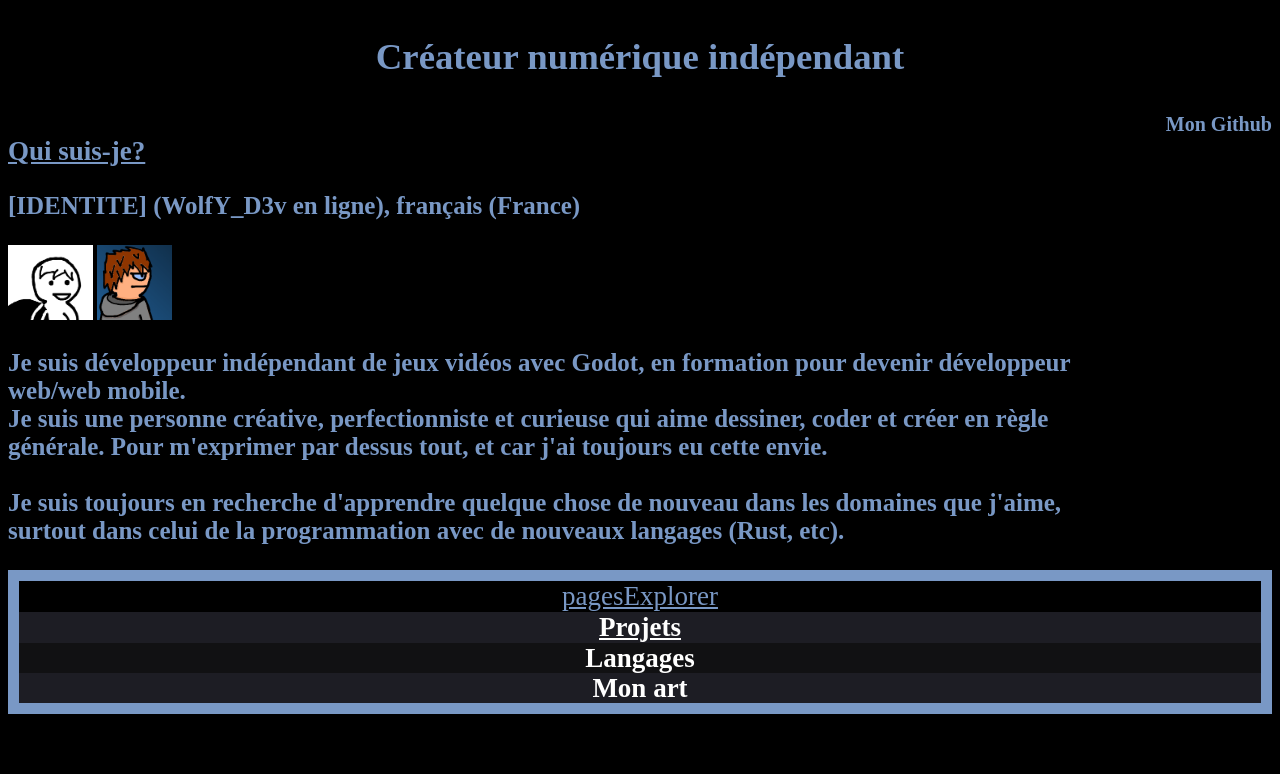
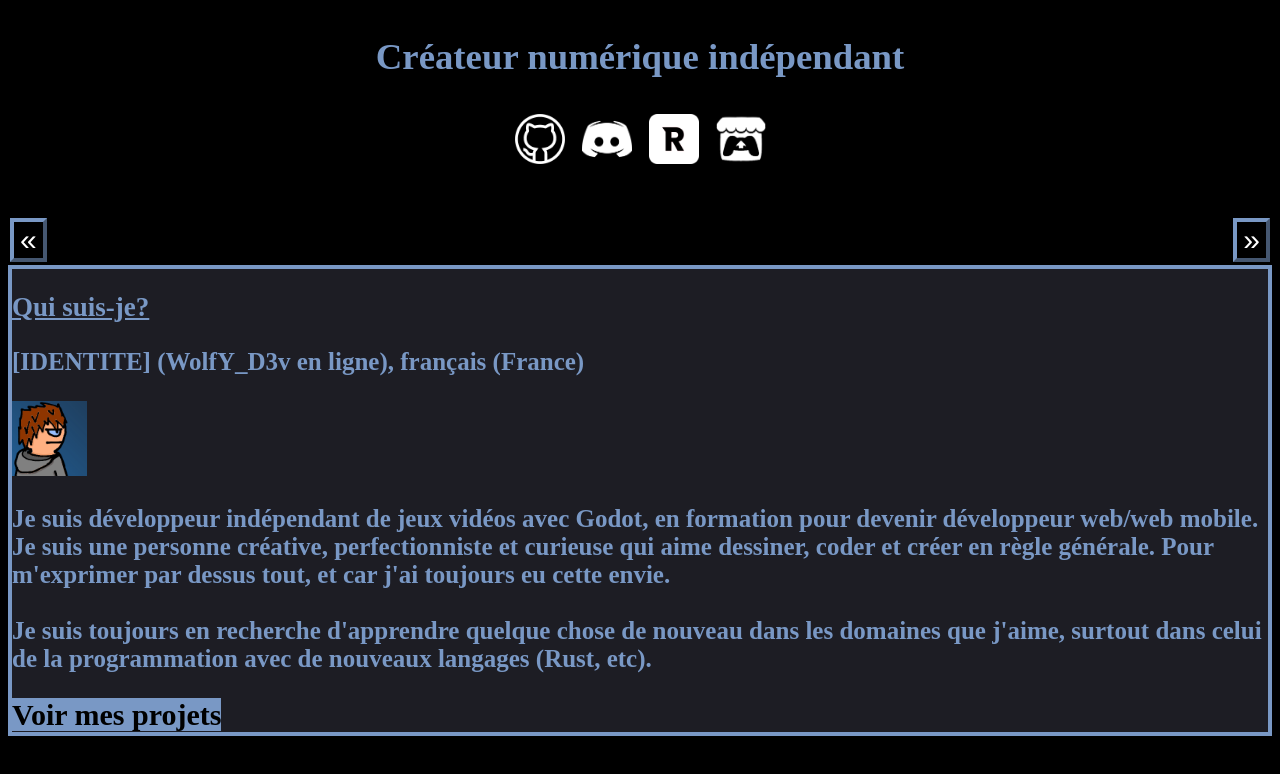
Before and after one commit to WolfYD3v/Portfolio, a plain HTML site: page index.html in a window 1280 px wide. Drawn offline with Linux system fonts and the light colour scheme.

Commit message:
Update 3

```diff
--- a/arts.html
+++ b/arts.html
@@ -3,6 +3,7 @@
 
 <head>
     <meta charset="utf-8">
+	<link rel="icon" href="images/pp.png">
 	<link rel="stylesheet" href="style.css">
 	<title>WolfY_D3v - Portfolio</title>
 </head>
--- a/index.html
+++ b/index.html
@@ -3,6 +3,7 @@
 
 <head>
     <meta charset="utf-8">
+    <link rel="icon" href="images/pp.png">
 	<link rel="stylesheet" href="style.css">
 	<title>WolfY_D3v - Projets</title>
 </head>
@@ -13,15 +14,31 @@
     <div style="text-align: center;">
     </div>
 
-    <div class="wrapper" style="grid-gap: 50px;">
+    <div style="text-align: center;">
+        <b style="font-size: 20px; text-align: center;">
+            <button onclick="window.open('https://github.com/WolfYD3v',);" class="link-button">
+                <img src="images/github.jpeg" width="50" height="50"/>
+            </button>
+            <button onclick="window.open('https://discord.gg/wqHbYyJttk',);"  class="link-button">
+                <img src="images/discord.png" width="50" height="50"/>
+            </button>
+            <button onclick="window.open('https://rvlt.gg/VkW7t5WW',);"  class="link-button">
+                <img src="images/revolt.png" width="50" height="50"/>
+            </button>
+            <button onclick="window.open('https://wolfy400.itch.io/',);"  class="link-button">
+                <img src="images/itchio.png" width="50" height="50"/>
+            </button>
+        </b>
+    </div>
+
     <div>
+        <div>
+            <div class="carousel">
+                <div id="card1" class="card" style="background-color: rgb(29, 29, 36); border: 4px solid; border-color: #7998C5;">
                     <h2><u>Qui suis-je?</u></h2>
                     <div>
                         <h3>[IDENTITE] (WolfY_D3v en ligne), français (France)</h3>
-                <div>
-                    <img src="images/Photo de profil.png" alt="[moi en ligne]" style="width:85px;  height:75px;">
-                    <img src="images/sam.png" alt="[moi en ligne également]" style="width:75px;  height:75px;">
-                </div>
+                        <img src="images/pp.png" alt="[moi en ligne]" style="width:75px;  height:75px;">
                     </div>
                     <h3>
                         Je suis développeur indépendant de jeux vidéos avec Godot, en formation pour devenir développeur web/web mobile.
@@ -30,43 +47,97 @@
                         <br/><br/>
                         Je suis toujours en recherche d'apprendre quelque chose de nouveau dans les domaines que j'aime, surtout dans celui de la programmation avec de nouveaux langages (Rust, etc).
                     </h3>
+                    <b style="font-size: 30px; text-align: center;">
+                        <a href="games.html" class="github-repo-button-reversed">Voir mes projets</a>
+                    </b>
                 </div>
 
-        <div>
-            <ul>
-                <b style="font-size: 20px; text-align: center;">
-                    <a href="https://github.com/WolfYD3v" class="github-repo-button">Mon Github</a>
-                </b>
+                <div id="card2" class="card" style="background-color: rgb(17, 17, 19); border: 4px solid; border-color: #7998C5;">
+                    <h2><u>Langages</u></h2>
+                    <div style="display: grid; grid-template-columns: repeat(3, auto); grid-gap: 5px;">
+                        <div class="inner-section">
+                            <h2 style="color: #7998C5; text-align: center;"><u>Python</u></h2>
+                            <li>
+                                <ul style="text-align: left;">- Etudié au Lycée</ul>
+                                <ul style="text-align: left;">
+                                    - Utilisé pour créer
+                                    <a href="https://github.com/WolfYD3v/WindWolfRepository/tree/main/mb">WindWolf</a>
+                                     et
+                                    <a href="https://github.com/WolfYD3v/ContrainteMon---The-tool-to-make-your-PokeMMO-experience-better">ContrainteMon</a>
                                 </ul>
+                            </li>
+                        </div>
+
+                        <div class="inner-section">
+                            <h2 style="color: #7998C5; text-align: center;"><u>GDScript</u></h2>
+                            <li>
+                                <ul style="text-align: left;">- Utilisé pour créer mes jeux avec Godot Engine</ul>
+                            </li>
+                        </div>
+
+                        <div class="inner-section">
+                            <h2 style="color: #7998C5; text-align: center;"><u>html/css/js</u></h2>
+                            <li>
+                                <ul style="text-align: left;">- Employé pour le développement web</ul>
+                            </li>
                         </div>
                     </div>
-
-	<div class="section">
-	    <div class="sites">
-		    <ul>
-                <div class="inner-section">
-					<li><u>pagesExplorer</u></li>
-					<ul>
-                        <div style="background-color: rgb(29, 29, 36); font-size: 40; font-family: 'Chivo Mono'; transform: scale(1.0);">
-                            <li><a href="games.html" class="hover-anim" style="color: #ffffff; text-decoration: underline;"><b>Projets</b></a></li>
-                        </div>
-						<div class="line2">
-                            <li><a class="hover-anim"><b>Langages</b></a></li>
-                            <div style="display: grid; grid-template-columns: repeat(3, auto); grid-gap: 5px;">
-                                <h2 style="color: #000000;">Python</h2>
-                                <h2 style="color: #000000;">GDScript</h2>
-                                <h2 style="color: #000000;">html/css/js</h2>
                 </div>
             </div>
-						<div class="line1">
-                            <li><a href="arts.html" class="hover-anim"><b>Mon art</b></a></li>
-                        </div>
-					</ul>
-                </div>
-		    </ul>
+        <button class="scroll-right-button">
+            &raquo;
+        </button>
+        <button class="scroll-left-button">
+            &laquo;
+        </button>
         </div>
     </div>
 </body>
 
 <script>
+    // Merci Gemini pour ce script js, créer un site qui marche partout demande d'aller loin parfois...
+    let carouselMovement = window.innerWidth;
+    let moving = 0;
+    let minMoving = 0;
+    let maxMoving = 1;
+
+    document.querySelector('.scroll-right-button').addEventListener('click', function() {
+        const carousel = document.querySelector('.carousel');
+        carouselMovement = window.innerWidth;
+
+        if (moving == minMoving) {
+            moving = maxMoving;
+            carousel.scrollBy({
+                left: carouselMovement,
+                behavior: 'smooth'
+            });
+        }
+        else {
+            moving = minMoving;
+            carousel.scrollBy({
+                left: -carouselMovement,
+                behavior: 'smooth'
+            });
+        };
+    });
+
+    document.querySelector('.scroll-left-button').addEventListener('click', function() {
+        const carousel = document.querySelector('.carousel');
+        carouselMovement = window.innerWidth;
+
+        if (moving == maxMoving) {
+            moving = minMoving;
+            carousel.scrollBy({
+                left: -carouselMovement,
+                behavior: 'smooth'
+            });
+        }
+        else {
+            moving = maxMoving;
+            carousel.scrollBy({
+                left: carouselMovement,
+                behavior: 'smooth'
+            });
+        };
+    });
 </script>
--- a/style.css
+++ b/style.css
@@ -52,6 +52,23 @@
         color 0.5s !important;
 }
 
+.github-repo-button-reversed {
+    background-color: var(--title-font-color);
+    text-decoration: none;
+    color: black !important;
+    transition:
+        background-color 0.3s,
+        color 0.2s !important;
+}
+.github-repo-button-reversed:hover {
+    background-color: black;
+    text-decoration: none;
+    color: var(--title-font-color) !important;
+    transition:
+        background-color 0.6s,
+        color 0.5s !important;
+}
+
 h1 {
 	font-size: 45px;
     font-family: var(--default-font-family);
@@ -89,6 +106,12 @@ ul {
     padding: 0;
 }
 
+li {
+    list-style-type: none;
+    margin: 0;
+    padding: 0;
+}
+
 
 .hover-anim {
     text-align: left !important;
@@ -97,6 +120,7 @@ ul {
 
 a {
     max-width: 100%;
+    font-family: var(--default-font-family);
 }
 
 .line1 {
@@ -171,6 +195,9 @@ a {
 
 body {
 	background-color: #000000;
+    scroll-behavior: smooth;
+    -ms-overflow-style: none;
+    scrollbar-width: none;
 }
 
 .section {
@@ -187,3 +214,84 @@ body {
     grid-template-columns: repeat(2, auto);
     grid-gap: 5px;
 }
+
+.carousel {
+    width: 100%;
+    overflow-x: auto;
+    margin: 6em auto;
+    display: flex;
+    gap: 0em;
+    scroll-behavior: smooth;
+    -ms-overflow-style: none;
+    scrollbar-width: none;
+}
+.carousel::-webkit-scrollbar {
+    display: none;
+}
+
+.scroll-right-button {
+    /* Example positioning to place it on the right side */
+    position: absolute;
+    right: 10px;
+    top: 30%;
+    transform: translateY(-50%);
+    z-index: 10;
+    border-color: #7998C5;
+    border-width: 4px;
+    font-size: 30px;
+    color: white;
+    background-color: black;
+}
+.scroll-left-button {
+    /* Example positioning to place it on the right side */
+    position: absolute;
+    left: 10px;
+    top: 30%;
+    transform: translateY(-50%);
+    z-index: 10;
+    border-color: #7998C5;
+    border-width: 4px;
+    font-size: 30px;
+    color: white;
+    background-color: black;
+}
+
+.card {
+    flex: 0 0 99.4%;
+}
+
+.link-button {
+    background: none;
+    border: none;
+    transform: scale(1.0);
+    transform: rotate(0deg);
+    transition:
+        transform 0.2s;
+}
+.link-button:hover {
+    background: none;
+    border: none;
+    transform: scale(1.1);
+    transform: rotate(10deg);
+    transition:
+        transform 0.5s;
+}
+.link-button:focus {
+    background: none;
+    border: none;
+    transform: scale(5.5);
+    transform: rotate(0deg);
+    transition:
+        transform 0.25s;
+}
+
+img {
+    transform: scale(1.0);
+    transition:
+        transform 1.0s;
+}
+img:hover {
+    transform: scale(1.03);
+    transition:
+        transform 2.5s;
+}
```
Also changed, not shown: games.html (+3 -2 lines), server-update-code.html (+1 -0 lines), images/Photo de profil.png (deleted), images/discord.png (added), images/github.jpeg (added), images/github.png (added), images/icon.svg (deleted), images/itchio.png (added), images/pp.png (renamed from images/sam.png), images/pp_terminal_edition.png (added), images/revolt.png (added), 6 other files. Lines whose indentation alone changed are shown as unchanged.
